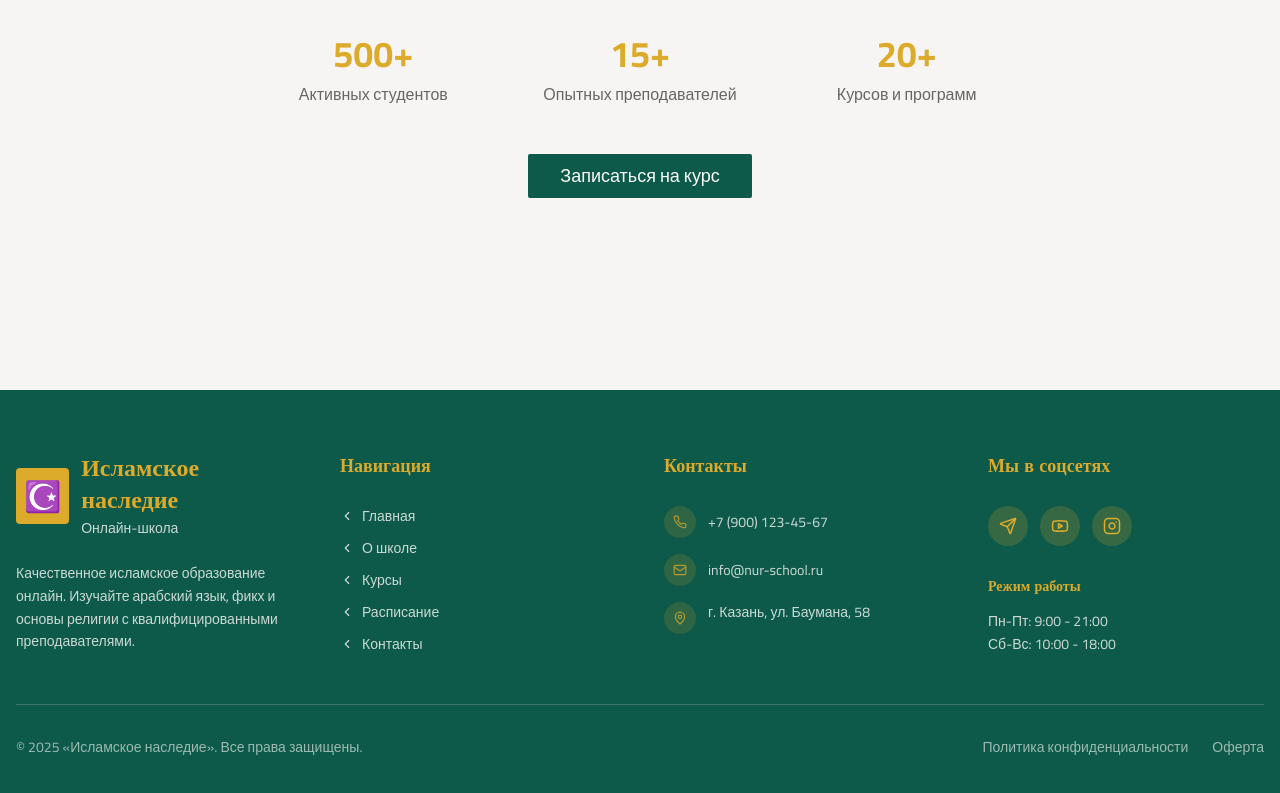
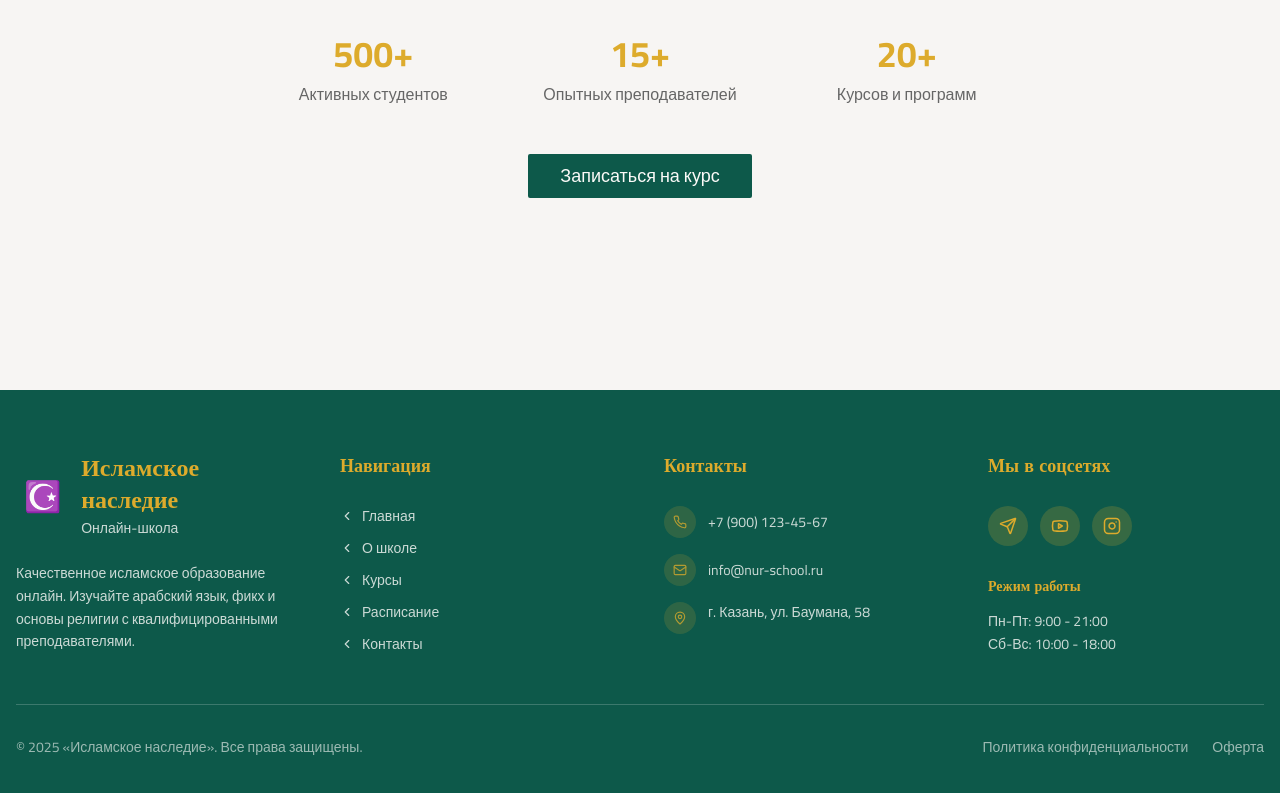
Before and after one commit to pr-poehali-dev/arabic-education-portal, a React (Vite) app: page / in a window 1280 px wide. Shown: the part 2253-3046 px from the top of the page. Built offline with nearby package versions, Linux system fonts and the light colour scheme.

Commit message:
refactor: обновление компонента

```diff
--- a/src/components/Footer.tsx
+++ b/src/components/Footer.tsx
@@ -13,7 +13,7 @@ export const Footer = () => {
           {/* Логотип и описание */}
           <div className="lg:col-span-1">
             <div className="flex items-center gap-3 mb-6">
-              <div className="w-14 h-14 rounded-lg bg-accent flex items-center justify-center">
+              <div className="w-14 h-14 flex items-center justify-center bg-transparent rounded-0">
                 <span className="text-3xl">☪️</span>
               </div>
               <div>
```
